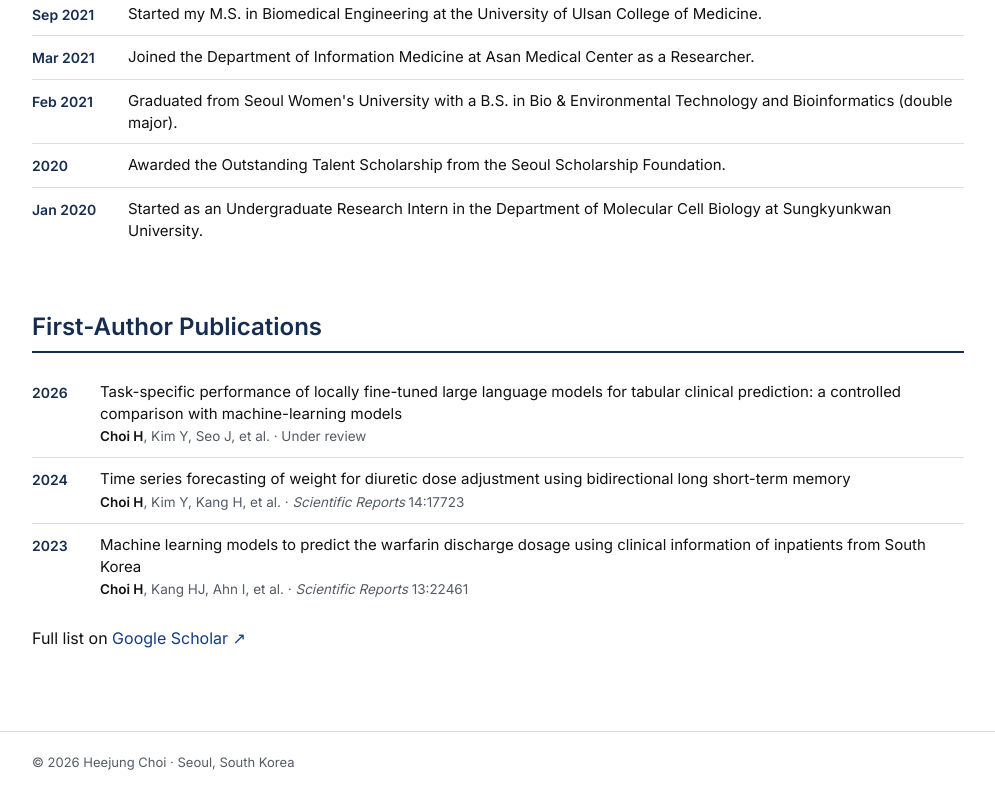
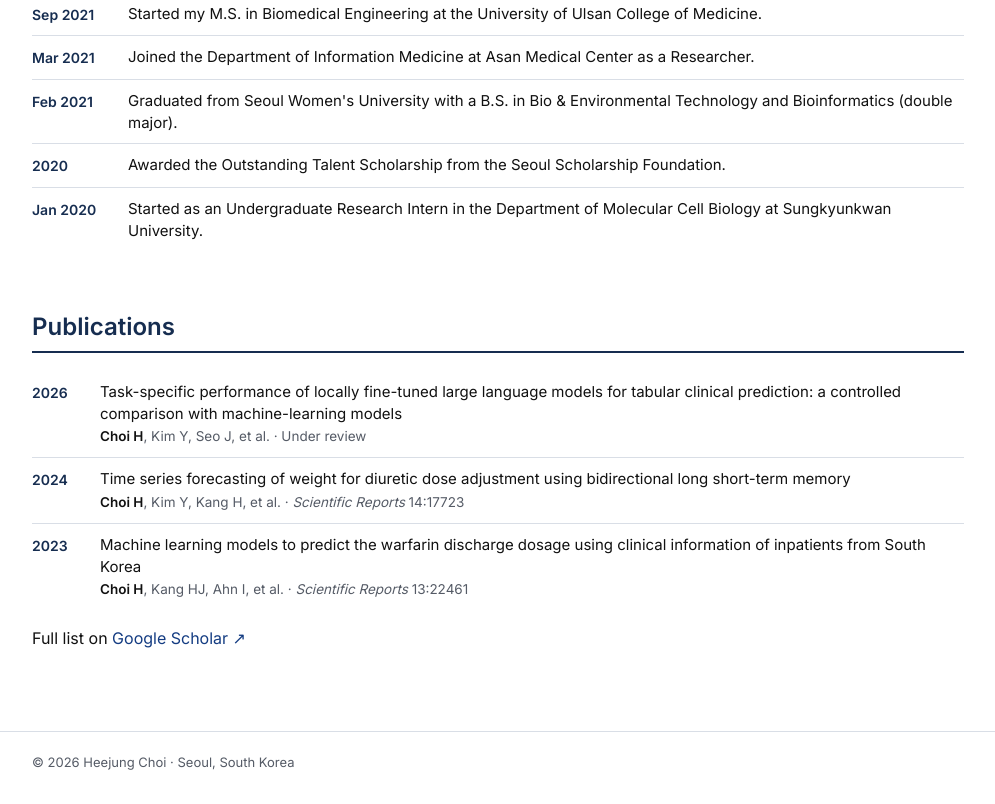
Before and after one commit to chj1001-chilab/chj1001-chilab.github.io, a plain HTML site: page index.html in a window 1280 px wide. Shown: the part 788-1592 px from the top of the page, without its empty margins (142-1137 px from the left). Drawn offline with Linux system fonts and the light colour scheme.

Commit message:
Rename publications heading
Co-Authored-By: Claude Opus 5.5 <noreply@anthropic.com>

```diff
--- a/index.html
+++ b/index.html
@@ -90,7 +90,7 @@
 
     <!-- ================= PUBLICATIONS ================= -->
     <section class="section" id="publications">
-      <h2>First-Author Publications</h2>
+      <h2>Publications</h2>
       <ul class="pubs">
         <li>
           <span class="yr">2026</span>
```
